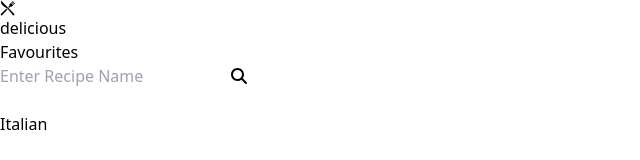
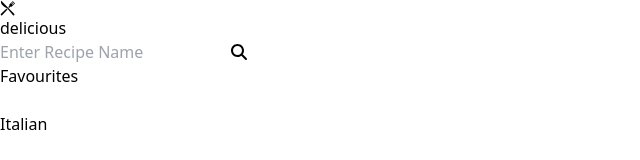
Before and after one commit to MauryaAbhi378/Recipe-Finder, a React (Vite) app: page / in a window 1280 px wide. Shown: the top 160 px of the page, without its empty margins (0-640 px from the left). Built offline with nearby package versions, Linux system fonts and the light colour scheme; no server answers.

Commit message:
updated Header component

```diff
--- a/src/App.jsx
+++ b/src/App.jsx
@@ -2,16 +2,13 @@
 import Header from "./component/Header";
 import Category from "./component/Category";
 import Pages from "./pages/Pages";
-import Search from "./component/Search";
 import { BrowserRouter, Routes, Route } from "react-router-dom";
-import { RecipeProvider } from "./context/RecipeContext.jsx";
 
 const App = () => {
   return (
     <>
       <BrowserRouter>
         <Header />
-        <Search />
         <Category />
         <Pages />
       </BrowserRouter>
--- a/src/component/Header.jsx
+++ b/src/component/Header.jsx
@@ -1,18 +1,55 @@
-import React from "react";
+import React, {useContext, useState} from "react";
 import { FontAwesomeIcon } from "@fortawesome/react-fontawesome";
-import { faHeart } from "@fortawesome/free-solid-svg-icons";
 import { GiKnifeFork } from "react-icons/gi";
 import { Link } from "react-router-dom";
+import { useNavigate } from "react-router-dom";
+import { faMagnifyingGlass } from "@fortawesome/free-solid-svg-icons";
+import { RecipeContext } from "../context/RecipeContext";
 
 const Header = () => {
+  const { apiData } = useContext(RecipeContext);
+  const [search, setSearch] = useState("");
+  const navigate = useNavigate();
+
+  const handleInputChange = (e) => {
+    setSearch(e.target.value);
+  };
+
+  const handleButtonClick = (e) => {
+    e.preventDefault();
+    apiData(search);
+    navigate(`/searched/${search}`);
+    setSearch("");
+  };
   return (
     <>
-      <div className="w-full h-16  flex justify-evenly items-center border-b-2">
+      <div className="w-full h-24  flex justify-evenly items-center border-b-2">
         <Link to={"/"} className="cursor-pointer flex items-center">
           <GiKnifeFork />
           <div className="text-lg font-medium">delicious</div>
         </Link>
-        <Link to={"/favourite"} className="bg-blue-500 text-white p-2 rounded-sm">Favourites</Link>
+        <div className="flex  flex-col items-center">
+          <div className="w-full flex justify-center items-center mt-10  ring-1 ring-slate-600 rounded-md p-2">
+            <input
+              type="text"
+              className="outline-none w-full"
+              placeholder="Enter Recipe Name"
+              value={search}
+              onChange={handleInputChange}
+            />
+            <FontAwesomeIcon
+              icon={faMagnifyingGlass}
+              className="cursor-pointer"
+              onClick={handleButtonClick}
+            />
+          </div>
+        </div>
+        <Link
+          to={"/favourite"}
+          className="bg-blue-500 text-white p-2 rounded-sm"
+        >
+          Favourites
+        </Link>
       </div>
     </>
   );
--- a/src/component/RecipeCard.jsx
+++ b/src/component/RecipeCard.jsx
@@ -4,43 +4,43 @@
 import { CiHeart } from "react-icons/ci";
 import { Link } from "react-router-dom";
 import { RecipeContext } from "../context/RecipeContext";
-import { ToastContainer, toast } from "react-toastify";
+import { ToastContainer } from "react-toastify";
 import "react-toastify/dist/ReactToastify.css";
 
 const RecipeCard = ({ recipe: { id, image, title } }) => {
-  const { addToFavourite, removeFromFavourite, isAdded } = useContext(RecipeContext);
+  const { addToFavourite, removeFromFavourite, isAdded } =
+    useContext(RecipeContext);
 
-  const[isClicked, setIsClicked] = useState(false)
-
-  // const notify = () => {
-  //   toast("Added to favourite")
-  // }
+  const [isClicked, setIsClicked] = useState(false);
 
   const handleClick = () => {
-    // notify()
-    addToFavourite(id, image, title)
-    setIsClicked(!isClicked)
-    isAdded ? addToFavourite(id, image, title) : removeFromFavourite(id)
-  }
+    isAdded === false
+      ? addToFavourite(id, image, title)
+      : removeFromFavourite(id);
+    setIsClicked(!isClicked);
+  };
+
   return (
     <SplideSlide>
       <div key={id} className="relative w-4/5 m-auto">
-        <Link to={`/recipe/${id}`}>
-          <img src={image} className="rounded-3xl" />
-          <div className="flex justify-between">
-            <p className="absolute bottom-4 left-0 right-0 text-center text-blue-300 font-bold">
-              {title}
-            </p>
+        <Link
+          to={`/recipe/${id}`}
+          className="block rounded-lg overflow-hidden shadow-md"
+        >
+          <img src={image} className="w-full h-56 object-cover" alt={title} />
+          <div className="absolute bottom-0 left-0 right-0 bg-black bg-opacity-50 text-white text-center p-2">
+            <p className="font-bold">{title}</p>
           </div>
         </Link>
+
         <div>
           <CiHeart
             size="1.5rem"
             color={`${isClicked ? "red" : "white"}`}
-            className={`absolute bottom-4 right-4 cursor-pointer`}
+            className={`absolute top-2 right-2 cursor-pointer`}
             onClick={handleClick}
           />
-        <ToastContainer/>
+          <ToastContainer />
         </div>
       </div>
     </SplideSlide>
--- a/src/component/Search.jsx
+++ /dev/null
@@ -1,45 +0,0 @@
-import React, { useContext, useState } from "react";
-import { FontAwesomeIcon } from "@fortawesome/react-fontawesome";
-import { faMagnifyingGlass } from "@fortawesome/free-solid-svg-icons";
-import { RecipeContext } from "../context/RecipeContext";
-import { useNavigate } from "react-router-dom";
-
-const Header = () => {
-  const { recipes, apiData } = useContext(RecipeContext);
-  const [search, setSearch] = useState("");
-  const navigate = useNavigate();
-
-  const handleInputChange = (e) => {
-    setSearch(e.target.value);
-  };
-
-  const handleButtonClick = (e) => {
-    e.preventDefault();
-    apiData(search);
-    navigate(`/searched/${search}`);
-    setSearch("");
-  };
-
-  return (
-    <>
-      <div className="flex justify-center flex-col items-center">
-        <div className="flex justify-center items-center mt-10 w-1/4 ring-1 ring-slate-600 rounded-md p-2">
-          <input
-            type="text"
-            className="outline-none w-full"
-            placeholder="Enter Recipe Name"
-            value={search}
-            onChange={handleInputChange}
-          />
-          <FontAwesomeIcon
-            icon={faMagnifyingGlass}
-            className="cursor-pointer"
-            onClick={handleButtonClick}
-          />
-        </div>
-      </div>
-    </>
-  );
-};
-
-export default Header;
--- a/src/pages/RecipeDetail.jsx
+++ b/src/pages/RecipeDetail.jsx
@@ -25,7 +25,6 @@
 
   const { addToFavourite } = useContext(RecipeContext);
 
-
   const handleClick = () => {
     // notify();
     addToFavourite(details.id, details.image, details.title);
@@ -36,7 +35,7 @@
     <div className="w-3/5 m-auto mt-8 flex justify-between flex-row ">
       <div className="relative">
         <h1 className="font-semibold text-xl mb-4">{details.title}</h1>
-        <img src={details.image} alt="details.title" width={335} />
+        <img src={details.image} className="rounded-md" alt="details.title" width={335} />
 
         <div>
           <CiHeart
```
